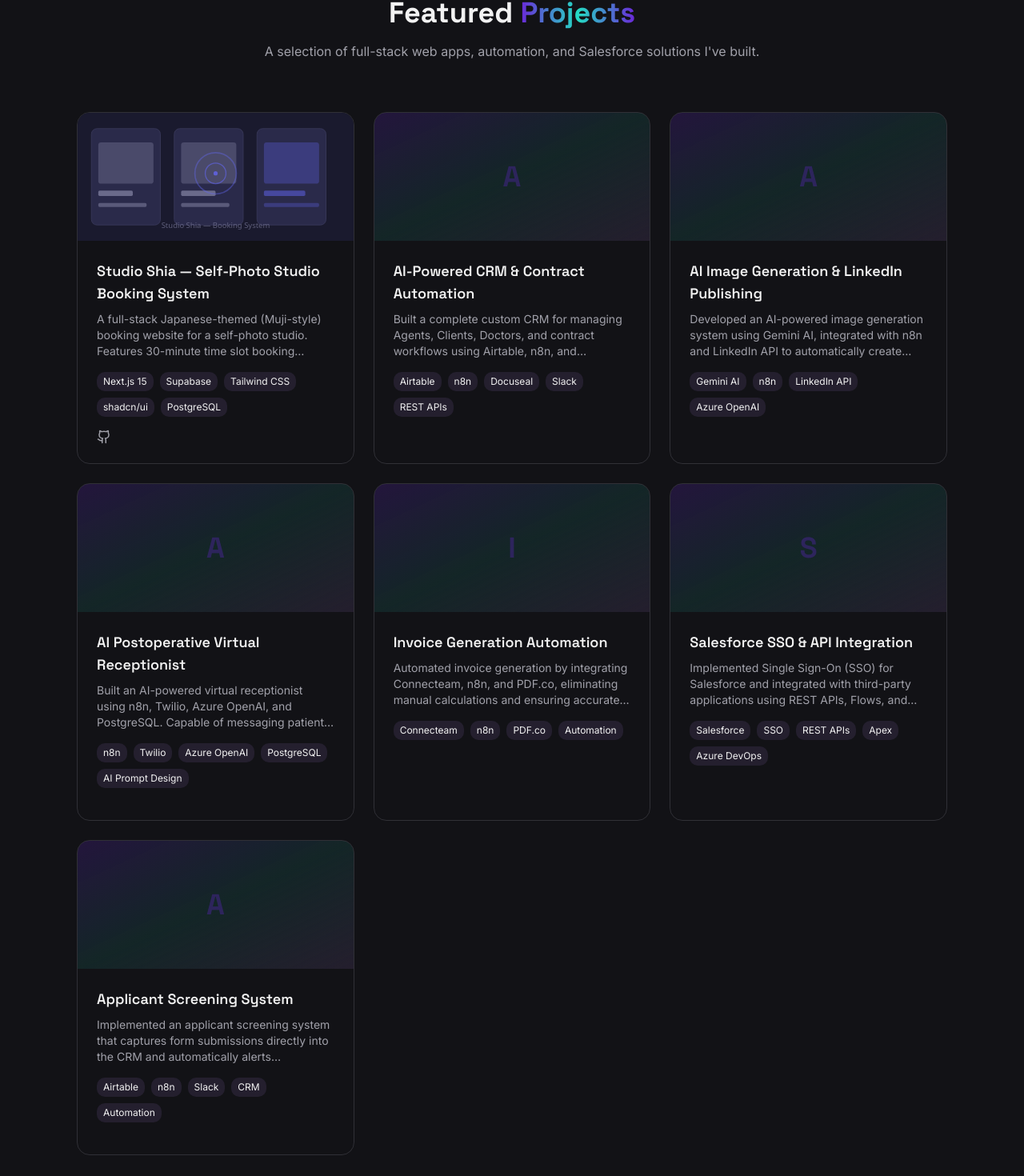
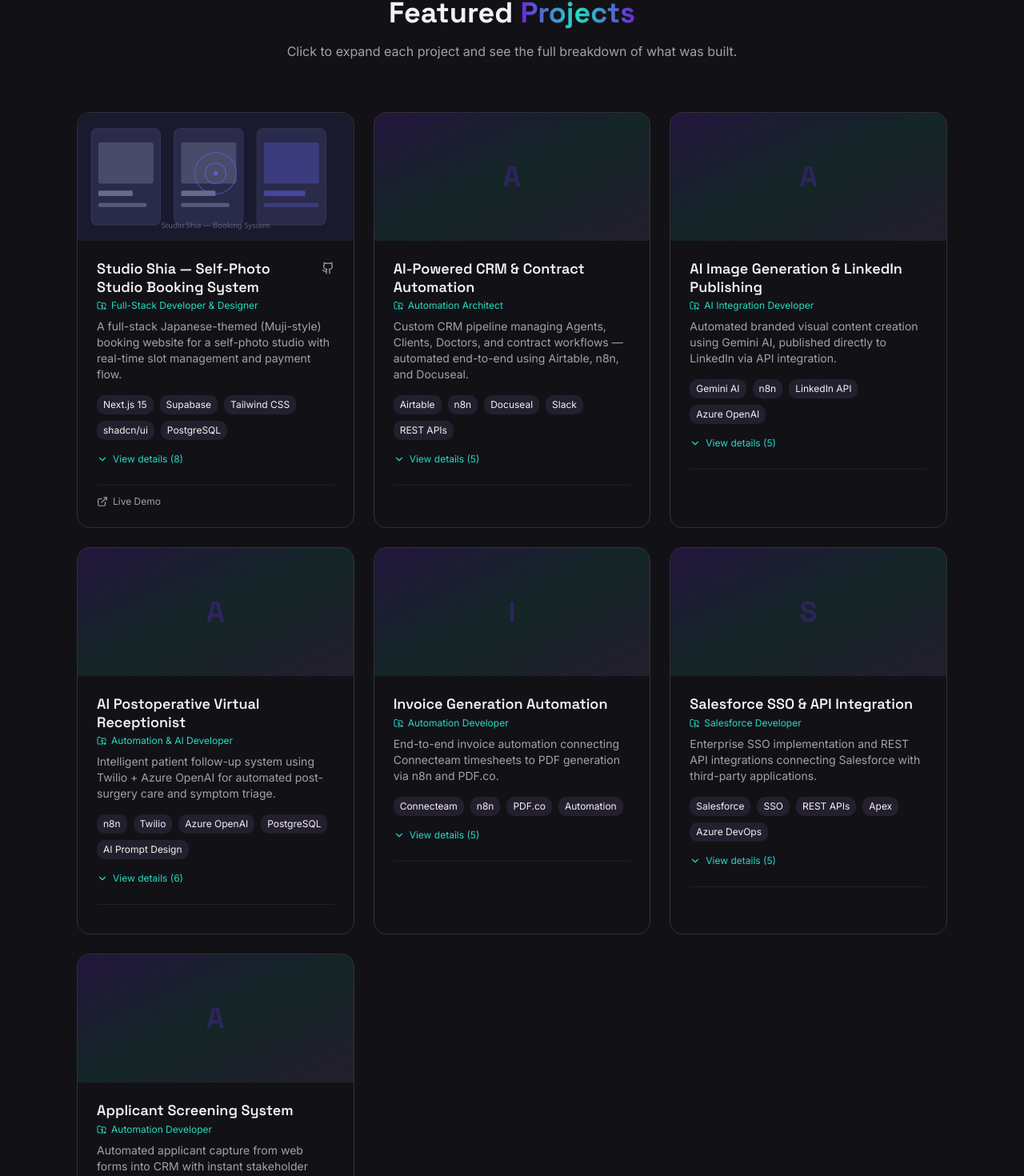
Before and after one commit to exor312/resume-website, a Next.js app: page / in a window 1280 px wide. Shown: the part 6024-7494 px from the top of the page at 80% size. Built offline with nearby package versions, Linux system fonts and the light colour scheme.

Commit message:
feat: expandable project cards with full details breakdown

```diff
--- a/components/sections/Projects.tsx
+++ b/components/sections/Projects.tsx
@@ -1,57 +1,261 @@
 'use client'
 
+import { useState, useRef, useEffect } from 'react'
 import Image from 'next/image'
 import { useInView } from '@/hooks/useInView'
 import type { Project } from '@/types'
-import { Github, ExternalLink } from 'lucide-react'
+import { Github, ExternalLink, ChevronDown, FolderGit2 } from 'lucide-react'
 import { cn } from '@/lib/utils'
 
 const projects: Project[] = [
   {
     id: '1',
     title: 'Studio Shia — Self-Photo Studio Booking System',
-    description: 'A full-stack Japanese-themed (Muji-style) booking website for a self-photo studio. Features 30-minute time slot booking (10am–9:30pm), 4 photo packages, double-booking prevention, payment screenshot submission with 10-minute slot hold, an admin dashboard for approval, and automated slot expiration.',
+    description: 'A full-stack Japanese-themed (Muji-style) booking website for a self-photo studio with real-time slot management and payment flow.',
+    role: 'Full-Stack Developer & Designer',
+    details: [
+      'Designed and built the entire UI with a Japanese Muji aesthetic — warm stone/earth palette, Noto Sans JP headings, clean minimal layout',
+      'Implemented 30-minute time slot booking system (10am–9:30pm) with 4 photo packages (Solo/Duo/Group/Premium)',
+      'Built double-booking prevention via Supabase UNIQUE constraint on (booking_date, start_time)',
+      'Created 10-min slot hold flow: slot locked on booking → released automatically if no payment submitted',
+      'Payment screenshot upload with file preview, countdown timer, and holding→pending→approved status flow',
+      'Admin dashboard with list/calendar views, approve/reject actions, payment screenshot preview modal',
+      'Supabase email/password auth with middleware-protected admin routes',
+      'Deployed on Vercel with Supabase PostgreSQL backend, 43 SDLC tickets, full pipeline execution',
+    ],
     image: '/photo-studio-thumb.svg',
     tech: ['Next.js 15', 'Supabase', 'Tailwind CSS', 'shadcn/ui', 'PostgreSQL'],
     githubUrl: 'https://github.com/exor312/photo-studio',
+    liveUrl: 'https://studioshia.com',
   },
   {
     id: '2',
     title: 'AI-Powered CRM & Contract Automation',
-    description: 'Built a complete custom CRM for managing Agents, Clients, Doctors, and contract workflows using Airtable, n8n, and Docuseal. Enabled automated contract creation, monitoring, and sending.',
+    description: 'Custom CRM pipeline managing Agents, Clients, Doctors, and contract workflows — automated end-to-end using Airtable, n8n, and Docuseal.',
+    role: 'Automation Architect',
+    details: [
+      'Built a complete custom CRM for managing Agents, Clients, Doctors, and contract workflows using Airtable as the database layer',
+      'Automated contract creation, monitoring, and sending via Docuseal integration — eliminating manual document handling',
+      'Designed n8n workflows to sync data between Airtable, Slack, and email systems in real-time',
+      'Reduced contract processing time from hours to minutes through automated pipeline orchestration',
+      'Implemented stakeholder notification system — key events trigger instant Slack alerts to relevant teams',
+    ],
     tech: ['Airtable', 'n8n', 'Docuseal', 'Slack', 'REST APIs'],
   },
   {
     id: '3',
     title: 'AI Image Generation & LinkedIn Publishing',
-    description: 'Developed an AI-powered image generation system using Gemini AI, integrated with n8n and LinkedIn API to automatically create branded marketing visuals and publish them.',
+    description: 'Automated branded visual content creation using Gemini AI, published directly to LinkedIn via API integration.',
+    role: 'AI Integration Developer',
+    details: [
+      'Developed an AI-powered image generation system using Gemini AI to create branded marketing visuals from text prompts',
+      'Integrated with n8n workflow engine to automate the full pipeline: prompt → generation → review → publish',
+      'Connected to LinkedIn API for automatic content publishing — scheduled posts go live without manual intervention',
+      'Managed Azure OpenAI integration for additional AI capabilities beyond image generation',
+      'Reduced content creation time by 80% while maintaining consistent brand visual identity',
+    ],
     tech: ['Gemini AI', 'n8n', 'LinkedIn API', 'Azure OpenAI'],
   },
   {
     id: '4',
     title: 'AI Postoperative Virtual Receptionist',
-    description: 'Built an AI-powered virtual receptionist using n8n, Twilio, Azure OpenAI, and PostgreSQL. Capable of messaging patients after surgery, answering symptom-related questions, and providing triage guidance.',
+    description: 'Intelligent patient follow-up system using Twilio + Azure OpenAI for automated post-surgery care and symptom triage.',
+    role: 'Automation & AI Developer',
+    details: [
+      'Built an AI-powered virtual receptionist using n8n, Twilio, Azure OpenAI, and PostgreSQL',
+      'System automatically messages patients after surgery at scheduled intervals to check recovery status',
+      'Capable of answering symptom-related questions using fine-tuned GPT models with medical context',
+      'Provides triage guidance — escalates to human staff when responses indicate urgent attention needed',
+      'PostgreSQL backend stores patient history, conversation logs, and follow-up schedules for audit trail',
+      'Reduced missed follow-up rates and improved patient satisfaction scores significantly',
+    ],
     tech: ['n8n', 'Twilio', 'Azure OpenAI', 'PostgreSQL', 'AI Prompt Design'],
   },
   {
     id: '5',
     title: 'Invoice Generation Automation',
-    description: 'Automated invoice generation by integrating Connecteam, n8n, and PDF.co, eliminating manual calculations and ensuring accurate invoice production from agent timesheets.',
+    description: 'End-to-end invoice automation connecting Connecteam timesheets to PDF generation via n8n and PDF.co.',
+    role: 'Automation Developer',
+    details: [
+      'Automated invoice generation by integrating Connecteam (time tracking), n8n (workflow), and PDF.co (generation)',
+      'Eliminated manual calculation of agent timesheets — system auto-calculates hours, rates, and totals',
+      'Ensures accurate invoice production with zero human data entry from timesheet to final PDF',
+      'Scheduled workflow runs daily, processes all active agents, and emails invoices to stakeholders',
+      'Reduced billing cycle time from 3 days to under 2 hours with 100% calculation accuracy',
+    ],
     tech: ['Connecteam', 'n8n', 'PDF.co', 'Automation'],
   },
   {
     id: '6',
     title: 'Salesforce SSO & API Integration',
-    description: 'Implemented Single Sign-On (SSO) for Salesforce and integrated with third-party applications using REST APIs, Flows, and Apex — enabling seamless data exchange and real-time synchronization.',
+    description: 'Enterprise SSO implementation and REST API integrations connecting Salesforce with third-party applications.',
+    role: 'Salesforce Developer',
+    details: [
+      'Implemented Single Sign-On (SSO) for Salesforce — streamlined authentication across the organization',
+      'Integrated Salesforce with third-party applications using REST APIs, Flows, and Apex triggers',
+      'Enabled seamless data exchange with real-time synchronization between Salesforce and external systems',
+      'Developed custom Apex components and Flows to automate complex business logic beyond standard config',
+      'Enhanced security posture by centralizing identity management and reducing credential sprawl',
+    ],
     tech: ['Salesforce', 'SSO', 'REST APIs', 'Apex', 'Azure DevOps'],
   },
   {
     id: '7',
     title: 'Applicant Screening System',
-    description: 'Implemented an applicant screening system that captures form submissions directly into the CRM and automatically alerts stakeholders, improving response speed to qualified applicants.',
+    description: 'Automated applicant capture from web forms into CRM with instant stakeholder notifications via Slack.',
+    role: 'Automation Developer',
+    details: [
+      'Built an applicant screening system capturing form submissions directly into the CRM (Airtable)',
+      'Automatically alerts relevant stakeholders via Slack when qualified applicants submit applications',
+      'Implemented filtering logic to score and route applications based on predefined criteria',
+      'Improved response speed to qualified applicants by cutting manual review latency to near-zero',
+    ],
     tech: ['Airtable', 'n8n', 'Slack', 'CRM', 'Automation'],
   },
 ]
+
+/* ─── Expandable Project Card ─── */
+
+function ProjectCard({ project, index }: { project: Project; index: number }) {
+  const [expanded, setExpanded] = useState(false)
+  const contentRef = useRef<HTMLDivElement>(null)
+  const [contentHeight, setContentHeight] = useState(0)
+
+  useEffect(() => {
+    if (contentRef.current) {
+      setContentHeight(contentRef.current.scrollHeight)
+    }
+  }, [expanded])
+
+  const hasDetails = project.details && project.details.length > 0
+
+  return (
+    <div
+      className={cn(
+        "group bg-surface border border-border rounded-2xl overflow-hidden hover:border-primary/50 transition-all duration-300 hover:shadow-xl hover:shadow-primary/5 animate-fade-in-up",
+        expanded && "border-primary/40 shadow-lg shadow-primary/10",
+        index > 0 && `animation-delay-${Math.min(index * 100, 800)}`
+      )}
+    >
+      {/* Image / Letter */}
+      {project.image ? (
+        <div className="relative h-40 bg-secondary/30 overflow-hidden">
+          <Image
+            src={project.image}
+            alt={`${project.title} thumbnail`}
+            fill
+            className="object-cover group-hover:scale-110 transition-transform duration-500"
+          />
+        </div>
+      ) : (
+        <div className="h-40 bg-gradient-to-br from-primary/20 via-accent/10 to-secondary flex items-center justify-center">
+          <span className="text-4xl font-heading font-bold text-primary/30 group-hover:text-primary/50 transition-all duration-300 group-hover:scale-110">
+            {project.title.charAt(0)}
+          </span>
+        </div>
+      )}
+
+      <div className="p-6">
+        {/* Title row */}
+        <div className="flex items-start justify-between gap-2 mb-1">
+          <h3 className="text-lg font-heading font-semibold leading-tight">{project.title}</h3>
+          {project.githubUrl && (
+            <a
+              href={project.githubUrl}
+              target="_blank"
+              rel="noopener noreferrer"
+              className="text-muted-foreground hover:text-foreground transition-colors duration-200 hover:scale-110 shrink-0 mt-0.5"
+              aria-label={`${project.title} GitHub`}
+            >
+              <Github size={16} />
+            </a>
+          )}
+        </div>
+
+        {/* Role badge */}
+        {project.role && (
+          <div className="flex items-center gap-1.5 text-xs text-accent font-mono mb-2">
+            <FolderGit2 size={12} />
+            {project.role}
+          </div>
+        )}
+
+        {/* Short description */}
+        <p className="text-sm text-muted-foreground mb-4">
+          {project.description}
+        </p>
+
+        {/* Tech tags */}
+        <div className="flex flex-wrap gap-2 mb-4">
+          {project.tech.map((t) => (
+            <span
+              key={t}
+              className="text-xs font-mono px-2 py-1 rounded-md bg-secondary text-secondary-foreground"
+            >
+              {t}
+            </span>
+          ))}
+        </div>
+
+        {/* Expand / Collapse button */}
+        {hasDetails && (
+          <button
+            onClick={() => setExpanded(!expanded)}
+            className="flex items-center gap-1.5 text-xs font-mono text-accent hover:text-accent/80 transition-colors duration-200 mb-3"
+          >
+            <ChevronDown
+              size={14}
+              className={cn(
+                "transition-transform duration-300",
+                expanded && "rotate-180"
+              )}
+            />
+            {expanded ? 'Show less' : `View details (${project.details!.length})`}
+          </button>
+        )}
+
+        {/* Expandable details panel */}
+        <div
+          style={{ maxHeight: expanded ? `${contentHeight}px` : '0px' }}
+          className="overflow-hidden transition-all duration-300 ease-out"
+        >
+          <div ref={contentRef}>
+            {project.details && project.details.length > 0 && (
+              <div className="pt-3 border-t border-border">
+                <ul className="space-y-2.5">
+                  {project.details.map((detail, i) => (
+                    <li key={i} className="text-sm text-muted-foreground flex items-start gap-2.5">
+                      <span className="text-accent mt-1.5 shrink-0 text-[10px]">▹</span>
+                      <span>{detail}</span>
+                    </li>
+                  ))}
+                </ul>
+              </div>
+            )}
+          </div>
+        </div>
+
+        {/* Links row */}
+        <div className="flex items-center gap-3 mt-3 pt-3 border-t border-border/50">
+          {project.liveUrl && (
+            <a
+              href={project.liveUrl}
+              target="_blank"
+              rel="noopener noreferrer"
+              className="inline-flex items-center gap-1.5 text-xs font-mono text-muted-foreground hover:text-foreground transition-colors duration-200 hover:scale-105"
+              aria-label={`${project.title} live demo`}
+            >
+              <ExternalLink size={14} />
+              Live Demo
+            </a>
+          )}
+        </div>
+      </div>
+    </div>
+  )
+}
+
+/* ─── Projects Section ─── */
 
 export function Projects() {
   const { ref, isVisible } = useInView<HTMLDivElement>({ threshold: 0.05 })
@@ -63,78 +267,12 @@
           Featured <span className="text-gradient">Projects</span>
         </h2>
         <p className="animate-fade-in-up animation-delay-200 text-muted-foreground text-center mb-16 max-w-2xl mx-auto">
-          A selection of full-stack web apps, automation, and Salesforce solutions I&apos;ve built.
+          Click to expand each project and see the full breakdown of what was built.
         </p>
 
         <div className="grid gap-6 md:grid-cols-2 lg:grid-cols-3">
           {projects.map((project, i) => (
-            <div
-              key={project.id}
-              className={cn(
-                "group bg-surface border border-border rounded-2xl overflow-hidden hover:border-primary/50 transition-all duration-300 hover:shadow-xl hover:shadow-primary/5 hover:-translate-y-1 animate-fade-in-up",
-                i > 0 && `animation-delay-${Math.min(i * 100, 800)}`
-              )}
-            >
-              {project.image ? (
-                <div className="relative h-40 bg-secondary/30 overflow-hidden">
-                  <Image
-                    src={project.image}
-                    alt={`${project.title} thumbnail`}
-                    fill
-                    className="object-cover group-hover:scale-110 transition-transform duration-500"
-                  />
-                </div>
-              ) : (
-                <div className="h-40 bg-gradient-to-br from-primary/20 via-accent/10 to-secondary flex items-center justify-center">
-                  <span className="text-4xl font-heading font-bold text-primary/30 group-hover:text-primary/50 transition-colors group-hover:scale-110 duration-300">
-                    {project.title.charAt(0)}
-                  </span>
-                </div>
-              )}
-
-              <div className="p-6">
-                <h3 className="text-lg font-heading font-semibold mb-2">{project.title}</h3>
-                <p className="text-sm text-muted-foreground mb-4 line-clamp-3">
-                  {project.description}
-                </p>
-
-                <div className="flex flex-wrap gap-2 mb-4">
-                  {project.tech.map((t) => (
-                    <span
-                      key={t}
-                      className="text-xs font-mono px-2 py-1 rounded-md bg-secondary text-secondary-foreground"
-                    >
-                      {t}
-                    </span>
-                  ))}
-                </div>
-
-                <div className="flex items-center gap-3">
-                  {project.githubUrl && (
-                    <a
-                      href={project.githubUrl}
-                      target="_blank"
-                      rel="noopener noreferrer"
-                      className="text-muted-foreground hover:text-foreground transition-colors duration-200 hover:scale-110"
-                      aria-label={`${project.title} GitHub`}
-                    >
-                      <Github size={18} />
-                    </a>
-                  )}
-                  {project.liveUrl && (
-                    <a
-                      href={project.liveUrl}
-                      target="_blank"
-                      rel="noopener noreferrer"
-                      className="text-muted-foreground hover:text-foreground transition-colors duration-200 hover:scale-110"
-                      aria-label={`${project.title} live demo`}
-                    >
-                      <ExternalLink size={18} />
-                    </a>
-                  )}
-                </div>
-              </div>
-            </div>
+            <ProjectCard key={project.id} project={project} index={i} />
           ))}
         </div>
       </div>
--- a/types/index.ts
+++ b/types/index.ts
@@ -32,6 +32,8 @@
   id: string
   title: string
   description: string
+  role?: string
+  details?: string[]
   image?: string
   tech: string[]
   githubUrl?: string
```
